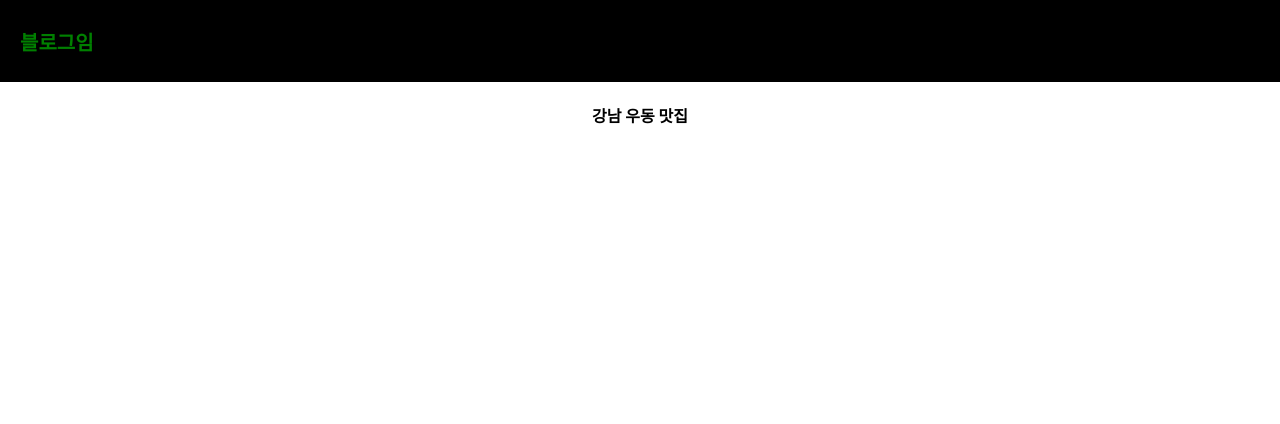
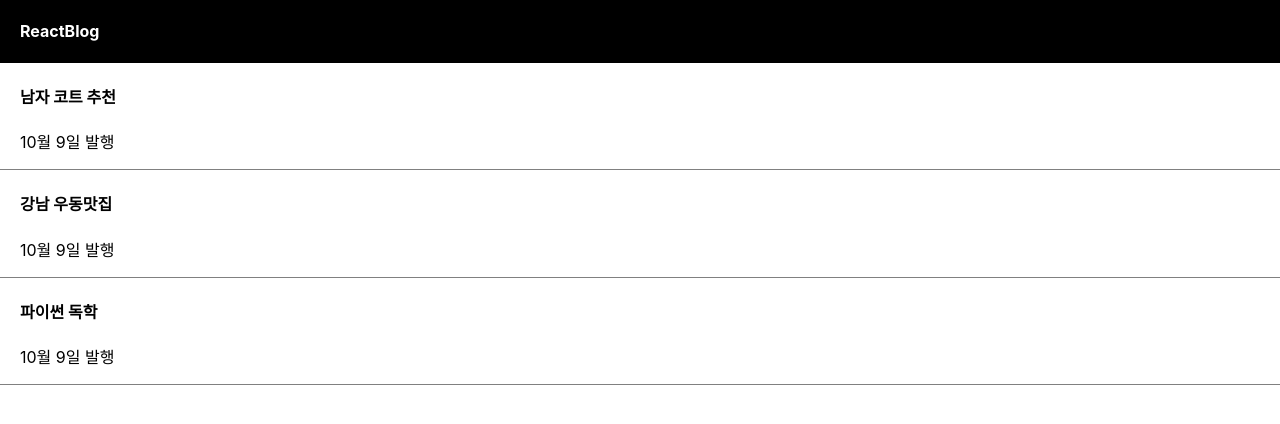
Before and after one commit to kingssik/React_Strudy, a React (Create React App) app: page / in a window 1280 px wide. Shown: the top 424 px of the page. Built offline with nearby package versions, Linux system fonts and the light colour scheme.

Commit message:
useState를 이용한 글목록 3개 만들기

```diff
--- a/src/App.css
+++ b/src/App.css
@@ -1,5 +1,15 @@
 .App {
   text-align: center;
+}
+
+div {
+  box-sizing: 20px;
+}
+
+.list {
+  padding-left: 20px;
+  text-align: left;
+  border-bottom: 1px solid gray;
 }
 
 .black-nav {
--- a/src/App.js
+++ b/src/App.js
@@ -1,16 +1,33 @@
 import logo from './logo.svg';
 import './App.css';
+import { useState } from 'react';
 
 function App() {
 
-  let post = '강남 우동 맛집'
+  // let [글제목1, b] = useState('남자 코트 추천');
+  // let [글제목2, c] = useState('강남 우동맛집');
+  // let [글제목3, d] = useState('파이썬 독학');
+
+  // array를 이용한 방법
+  let [글제목, b] = useState(['남자 코트 추천', '강남 우동맛집', '파이썬 독학']);
 
   return (
     <div className="App">
       <div className="black-nav">
-        <h4 style={{color : 'green', fontSize : '20px'}}>블로그임</h4>
+        <h4>ReactBlog</h4>
       </div>
-      <h4>{ post }</h4>
+      <div className='list'>
+        <h4>{글제목[0]}</h4>
+        <p>10월 9일 발행</p>
+      </div>
+      <div className='list'>
+        <h4>{글제목[1]}</h4>
+        <p>10월 9일 발행</p>
+      </div>
+      <div className='list'>
+        <h4>{글제목[2]}</h4>
+        <p>10월 9일 발행</p>
+      </div>
     </div>
   );
 }
```
